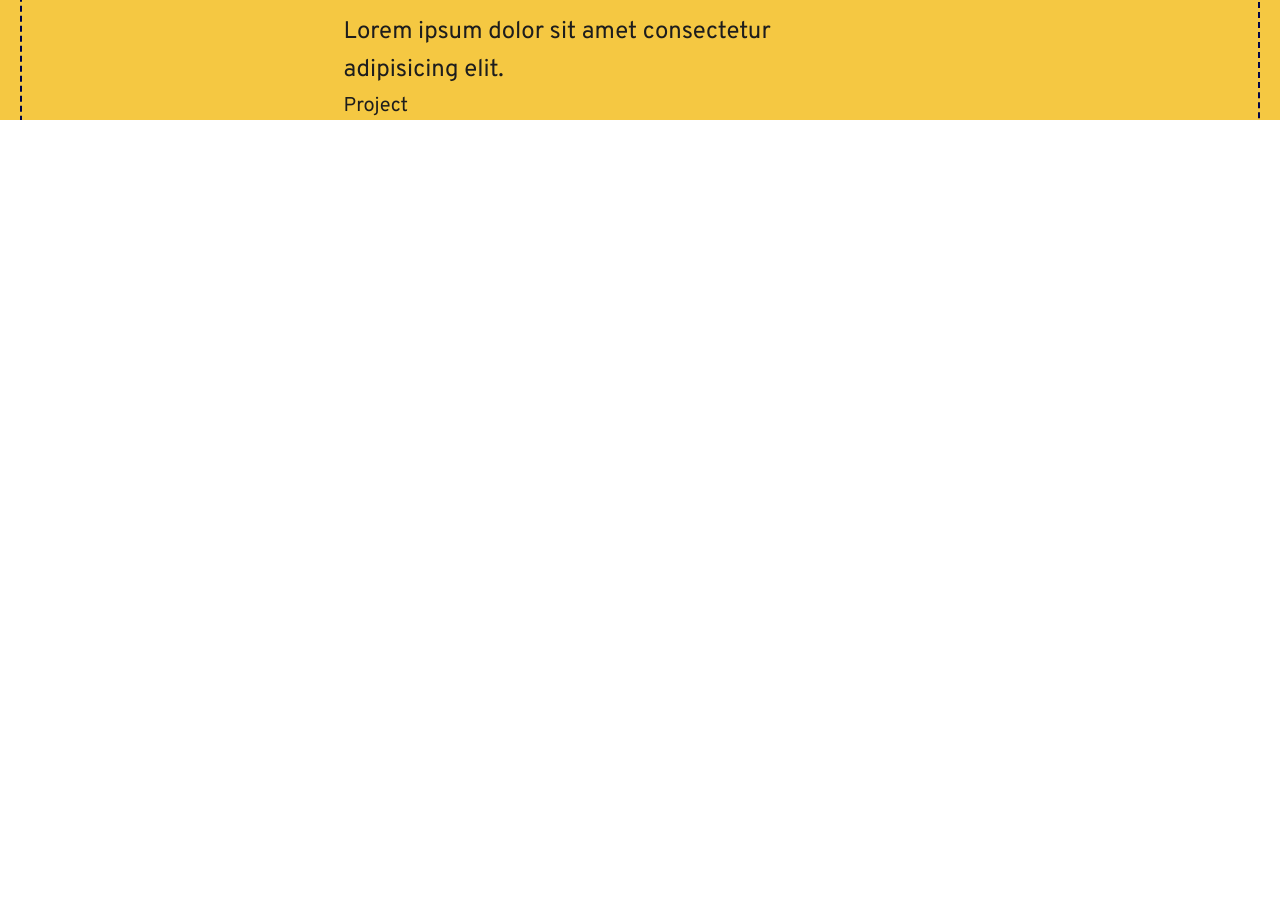
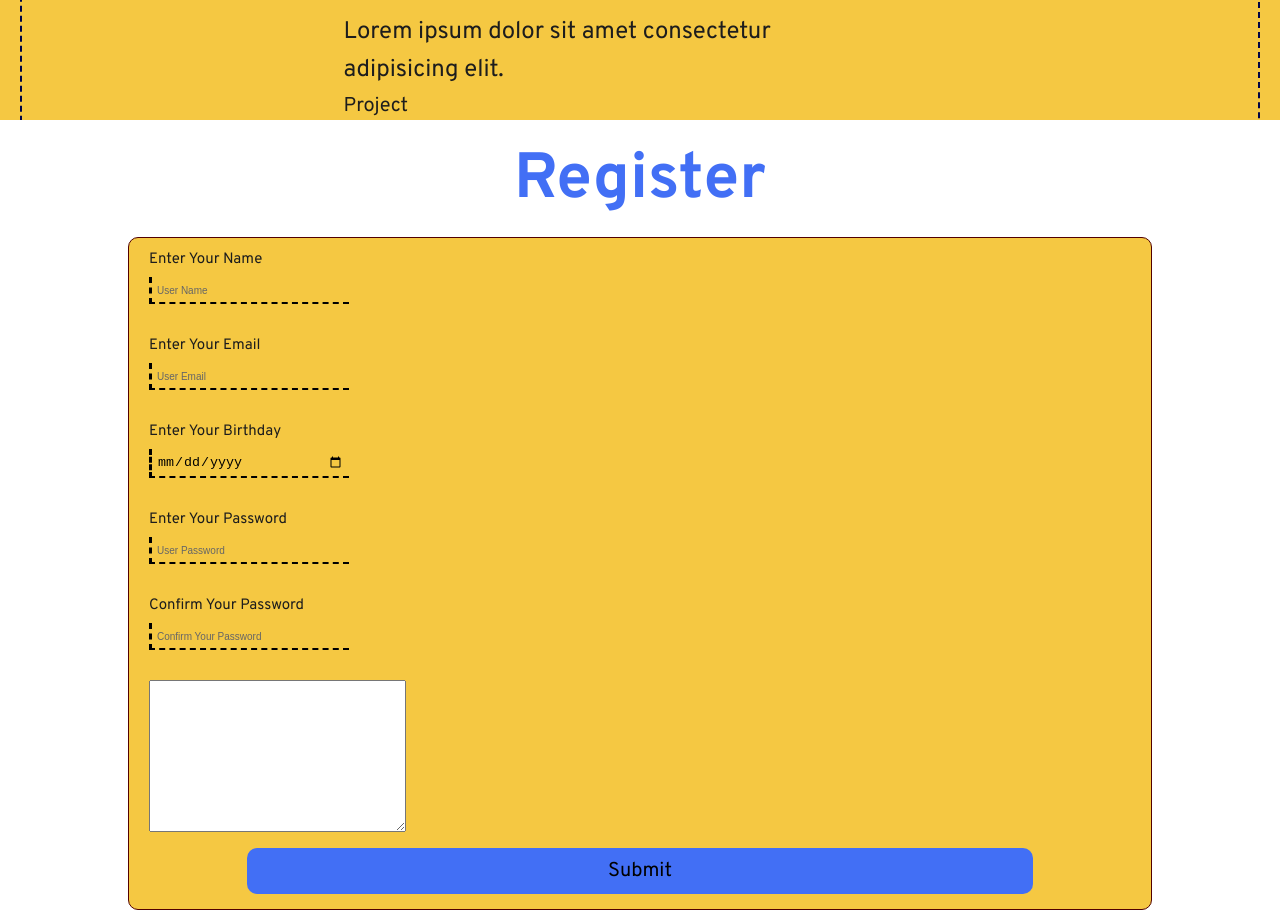
Before and after one commit to jamalEden3/my-portfolio, a React (Create React App) app: page / in a window 1280 px wide. Shown: the part 3080-4000 px from the top of the page. Before the commit the page ends 3200 px from the top, so only its background shows below. Built offline with nearby package versions, Linux system fonts and the light colour scheme.

Commit message:
Finish Contacts component

```diff
--- a/package.json
+++ b/package.json
@@ -6,6 +6,7 @@
     "@testing-library/jest-dom": "^5.16.1",
     "@testing-library/react": "^12.1.2",
     "@testing-library/user-event": "^13.5.0",
+    "emailjs-com": "^3.2.0",
     "node-sass": "^7.0.1",
     "react": "^17.0.2",
     "react-dom": "^17.0.2",
--- a/src/App.js
+++ b/src/App.js
@@ -5,6 +5,7 @@ import About from './components/about/about';
 import Services from './components/services/services';
 import Skills from './components/skills/skills';
 import Works from './components/works/works';
+import Contacts from './components/contacts/contacts';
 
 function App() {
   return (
@@ -14,6 +15,7 @@ function App() {
       <Services />
       <Skills />
       <Works />
+      <Contacts />
     </>
   );
 }
--- /dev/null
+++ b/src/components/contacts/contacts.jsx
@@ -0,0 +1,113 @@
+import React, { useState, useRef } from 'react';
+import './contacts.style.scss';
+
+import emailjs from 'emailjs-com';
+
+import Input from '../input/input';
+
+function Contacts() {
+
+  const [user, setUser] = useState({
+    username: '',
+    email: '',
+    birthday: '',
+    password: '',
+    confirmPassword: ''
+  });
+
+  const [done, setDone] = useState(false);
+
+  const formRef = useRef();
+
+  const inputs = [
+    {
+      id: 1,
+      name: 'username',
+      placeholder: 'User Name',
+      type: 'text',
+      label: 'Enter Your Name',
+      errorMessage: "*user name should be 3-6 characters and shouldn't include any special characters!",
+      pattern: "^[a-zA-Z].*[\s\.]*$",
+      required: true
+    },
+    {
+      id: 2,
+      name: 'email',
+      placeholder: 'User Email',
+      type: 'email',
+      label: 'Enter Your Email',
+      errorMessage: '*It should be a valid email!',
+      required: true
+    },
+    {
+      id: 3,
+      name: 'birthday',
+      placeholder: 'Enter Your Birthday',
+      type: 'date',
+      label: 'Enter Your Birthday',
+      errorMessage: ''
+    },
+    {
+      id: 4,
+      name: 'password',
+      placeholder: 'User Password',
+      type: 'text',
+      label: 'Enter Your Password',
+      errorMessage: "*Password should be 8-20 characters, and include capital and small letter, number, special character",
+      pattern:  `^(?=.*?[A-Z])(?=.*?[a-z])(?=.*?[0-9])(?=.*?[#?!@$%^&*-]).{8,20}$`,
+      required: true,
+    },
+    {
+      id: 5,
+      name: 'confirmPassword',
+      placeholder: 'Confirm Your Password',
+      type: 'password',
+      label: 'Confirm Your Password',
+      errorMessage: "*Passwords don't match",
+      pattern: user.password,
+      required: true
+    }
+  ]
+
+  const handleSubmit = (event) => {
+    event.preventDefault();
+    const data = new FormData(event.target);
+
+    emailjs.sendForm('service_09was7w', 'template_v8rlcdm', formRef.current, 'v6vvmZdsSS4vtAXsD')
+      .then((result) => {
+          console.log(result.text);
+          setDone(true);
+      }, (error) => {
+          console.log(error.text);
+      });
+  }
+
+  const handleChange = (event) => {
+    setUser({...user, [event.target.name]: event.target.value})
+  }
+
+  return (
+    <div className="contacts">
+      <h1 className="contacts__title">Register</h1>
+      <form className="contacts__form" onSubmit={handleSubmit} ref={formRef} >
+         {
+           inputs.map((input) =>
+            <Input
+              key={input.id}
+              value={user[input.name]}
+              handleChange={handleChange}
+              {...input}
+              required={input.required}
+              pattern={input.pattern}
+              />
+           )
+         }
+          <textarea name="message"  cols="30" rows="10"></textarea>
+         <button className="btn contacts__btn">Submit</button>
+         {done && <p>Thanks Alot!</p>}
+      </form>
+    </div>
+  );
+}
+
+export default Contacts;
--- /dev/null
+++ b/src/components/contacts/contacts.style.scss
@@ -0,0 +1,38 @@
+@import '../../styles/variables.scss';
+
+.contacts {
+    height: 100vh;
+    display: flex;
+    flex-direction: column;
+    justify-content: center;
+    align-items: center;
+    background-size: cover;
+    background-position: center;
+
+    &__title {
+        color: $blue;
+        text-align: center;
+        margin-bottom: $m-1;
+    }
+
+    &__form {
+        border: 1px solid rgb(82, 0, 0);
+        border-radius: 10px;
+        background-color: $yellow;
+        width: 80%;
+        padding: $p-2 $p-3;
+    }
+
+    &__btn {
+        width: 80%;
+        margin-top: $m-1;
+        background-color: $blue;
+        padding: $p-2 $p-4;
+        border-radius: 10px;
+        margin: $m-1 auto;
+        display: flex;
+        justify-content: center;
+        align-items: center;
+        cursor: pointer;
+    }
+}
--- /dev/null
+++ b/src/components/input/input.jsx
@@ -0,0 +1,28 @@
+import React, { useState } from 'react';
+import './input.style.scss';
+
+const Input = (props) => {
+  const [focused, setFocused] = useState(false)
+  const { handleChange, id, label, errorMessage, ...input } = props;
+
+  const handleFocus = () => {
+    setFocused(true);
+  }
+
+  return (
+    <div className="input">
+        <label htmlFor="input" className="input__label">{props.label}</label>
+        <input
+            className="input__field"
+            onChange={props.handleChange}
+            {...input}
+            onBlur={handleFocus}
+            onFocus={() => props.name === 'confirmPassword' && setFocused(true)}
+            focused={focused.toString()}
+            />
+        <span className="input__errorMsg">{errorMessage}</span>
+    </div>
+    )
+};
+
+export default Input;
--- /dev/null
+++ b/src/components/input/input.style.scss
@@ -0,0 +1,44 @@
+@import "../../styles/variables.scss";
+.input {
+    display: flex;
+    flex-direction: column;
+    margin-bottom: $m-3;
+    position: relative;
+    width: 100%;
+    &__field {
+        padding: 5px;
+        margin: $m-1 0;
+        width: 200px;
+        border-bottom: 2px dashed #000;
+        border-left: 3px dashed #000;
+        outline: none;
+        margin-bottom: $m-2;
+
+        &::placeholder {
+            font-size: 1rem;
+            color: #666;
+        }
+
+        &:invalid[focused= "true"]  ~ span {
+            display: block;
+        }
+    }
+
+    &__label {
+        font-size: 1.5rem;
+    }
+
+    &__errorMsg {
+        font-size: 1.3rem;
+        color: $warn;
+        display: none;
+    }
+}
+
+/* .input:invalid ~ span {
+    display: block;
+} */
+
+/* .input__field:invalid ~ span {
+    display: block;
+} */
--- a/src/styles/base.scss
+++ b/src/styles/base.scss
@@ -49,6 +49,11 @@ button {
     border: none;
 }
 
+input {
+    border: none;
+    background-color: transparent;
+}
+
 .container {
     width: 100%;
     margin: 0 auto;
--- a/src/styles/variables.scss
+++ b/src/styles/variables.scss
@@ -9,6 +9,8 @@ $light-green: #a1ffc6;
 $light: #fff;
 $dark: rgb(29, 29, 29);
 $grey: rgb(175, 175, 175);
+$warn: rgb(200, 18, 18);
+
 
 /*seprators*/
 
```
Also changed, not shown: 2 other files (tests, documents, lock files or other folders).
